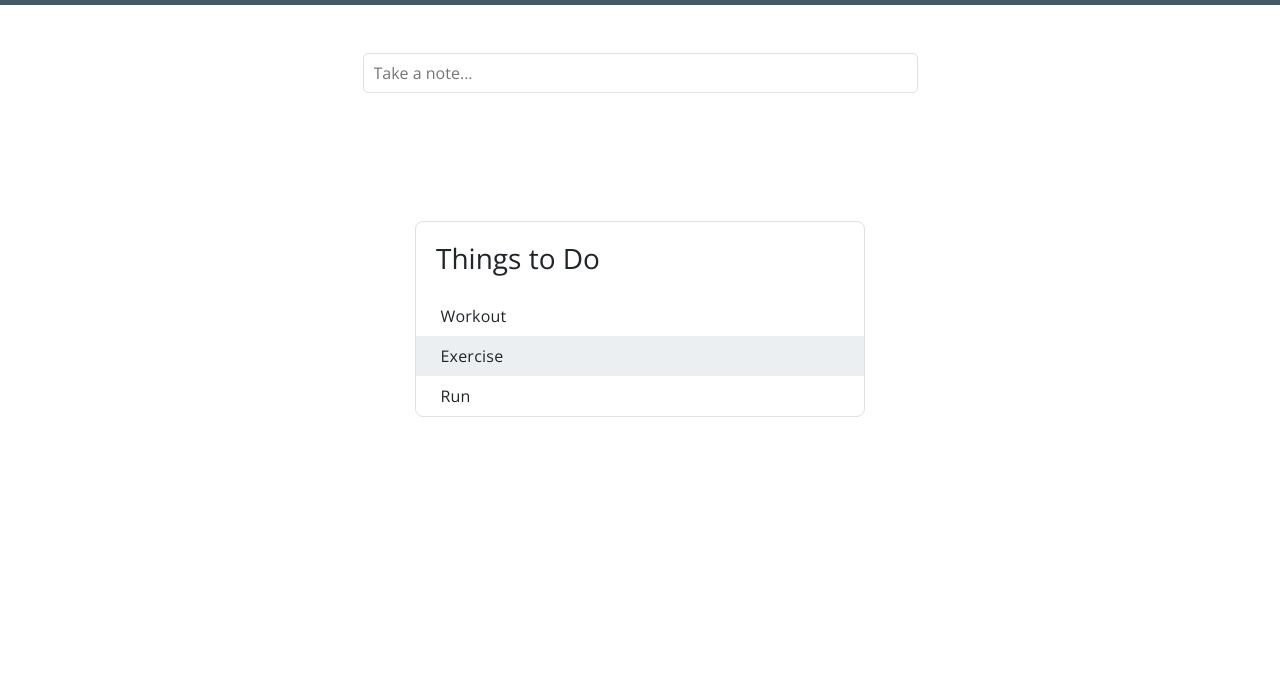
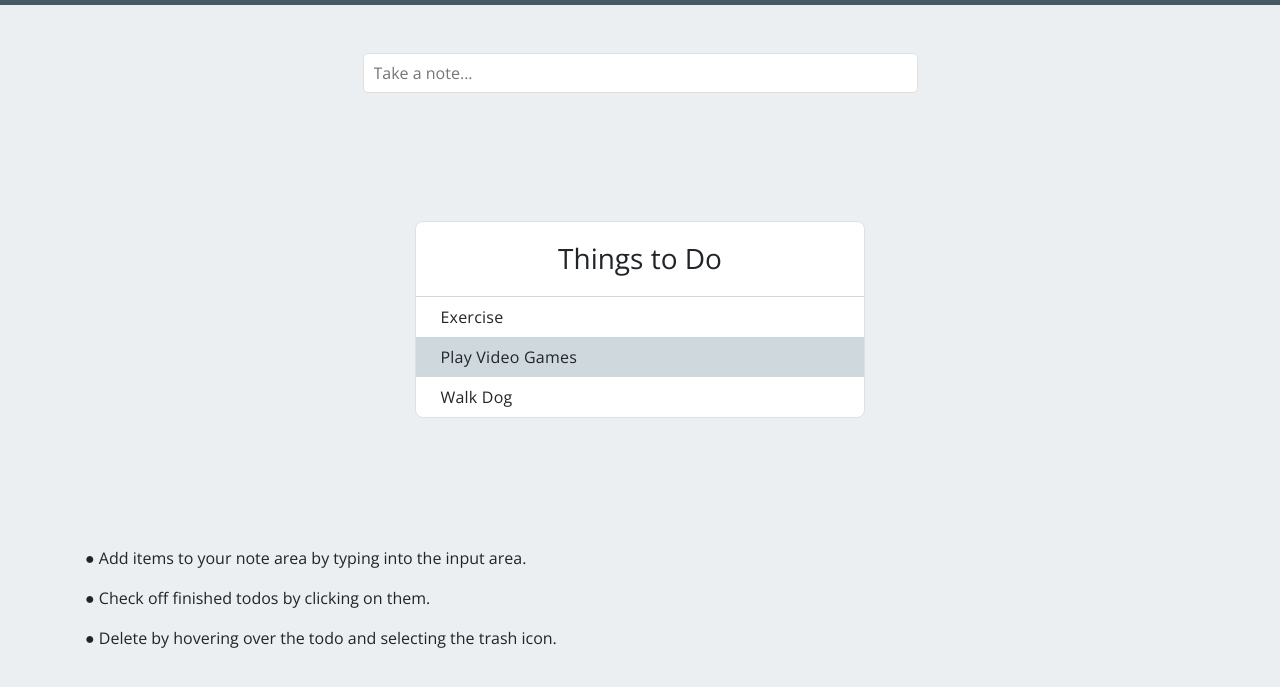
Before and after one commit to thomaschsu/todoapp, a plain HTML site: page index.html in a window 1280 px wide. Shown: the part 51-738 px from the top of the page. Drawn offline with nearby package versions, Linux system fonts and the light colour scheme.

Commit message:
Modified html and styles

```diff
--- a/assets/css/style.css
+++ b/assets/css/style.css
@@ -4,6 +4,7 @@ body {
     -moz-user-select: -moz-none;
     -ms-user-select: none;
     user-select: none;
+    background-color: #ECEFF1;
 }
 
 ul {
@@ -30,7 +31,7 @@ li {
 }
 
 li:nth-child(2n) {
-    background-color: #ECEFF1;
+    background-color: #CFD8DC;
 }
 
 li.noselection::selection {
@@ -57,6 +58,8 @@ li:hover span {
 .title {
     margin: 0;
     padding: 20px;
+    text-align: center;
+    border-bottom: 1px solid #CFD8DC;
 }
 
 .complete {
@@ -98,4 +101,5 @@ li:hover span {
     width: 450px;
     border: 1px solid #e0e0e0;
     border-radius: 8px;
+    background-color: #FFF;
 }
--- a/index.html
+++ b/index.html
@@ -1,5 +1,6 @@
 <!DOCTYPE html>
 <html>
+
 <head>
     <meta charset="utf-8">
     <meta http-equiv="X-UA-Compatible" content="IE=edge">
@@ -14,6 +15,7 @@
         integrity="sha384-50oBUHEmvpQ+1lW4y57PTFmhCaXp0ML5d60M1M7uH2+nqUivzIebhndOJK28anvf" crossorigin="anonymous">
     <script type="text/javascript" src="assets/js/lib/jquery-3.4.0.min.js"></script>
 </head>
+
 <body>
     <nav class="navbar text-white">
         <a class="navbar-brand"><i class="fas fa-book-open"></i>Note App</a>
@@ -28,11 +30,24 @@
     <div id="notearea">
         <h3 class="title">Things to Do</h3>
         <ul>
-                <li><span><i class="fas fa-trash"></i></span> Workout</li>
             <li><span><i class="fas fa-trash"></i></span> Exercise</li>
-                <li><span><i class="fas fa-trash"></i></span> Run</li>
+            <li><span><i class="fas fa-trash"></i></span> Play Video Games</li>
+            <li><span><i class="fas fa-trash"></i></span> Walk Dog</li>
         </ul>
+    </div>
+    <div id="hints" class="container">
+        <p>
+            &#9679; Add items to your note area by typing into the input area.
+        </p>
+        <p>
+            &#9679; Check off finished todos by clicking on them.
+        </p>
+        <p>
+            &#9679; Delete by hovering over the todo and selecting the trash icon.
+        </p>
+
     </div>
     <script type="text/javascript" src="assets/js/app.js"></script>
 </body>
+
 </html>
```
Lines whose indentation alone changed are shown as unchanged.
